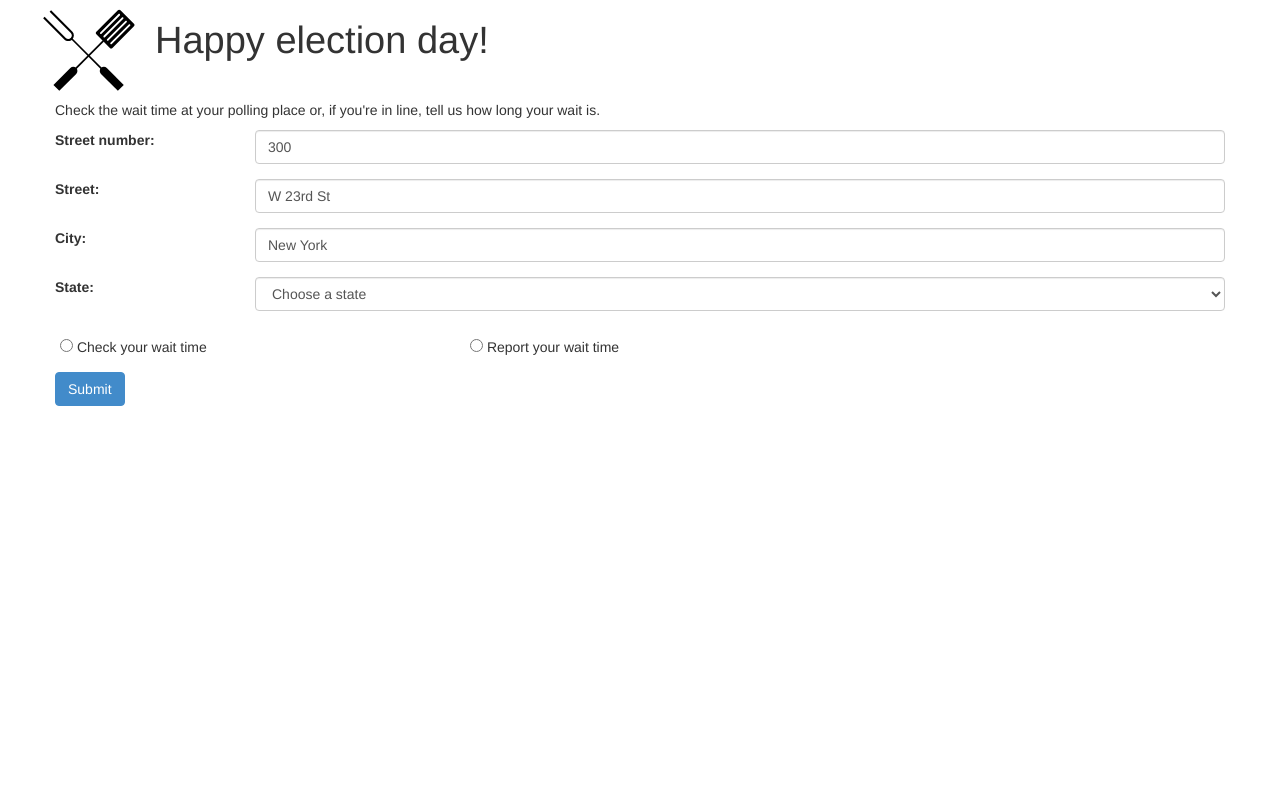
After one commit to ChrisSmith/KansasBBQueue-, a PHP site: page /electiondayform.php in a window 1280 px wide. The commit adds this page. Run offline with PHP 8.4, Linux system fonts and the light colour scheme.

Commit message:
add templates for the pages

```diff
--- /dev/null
+++ b/electiondayform.php
@@ -0,0 +1,102 @@
+<html lang="en">
+	<head>
+		<meta name="viewport" content="width=device-width, initial-scale=1.0">
+		<link rel="stylesheet" href="css/bootstrap.min.css"></link>
+		<link rel="stylesheet" href="css/style.css"></link>
+		<script type="text/javascript" src="js/jquery.min.js"></script>
+		<script type="text/javascript" src="js/bootstrap.min.js"></script>
+	</head>
+	<body>
+
+	<div class="container">
+		<div class="row">
+
+		    <img id="logo" src="img/bbq.svg">
+			<div class="col-8"><h1>Happy election day!</h1></div>
+
+			<div class="col-12">
+
+				<form class="form-horizontal" action="phone.php" method="post">
+					<fieldset>
+						<div class="form-group">
+							<p class="col-12" class="help-block">Check the wait time at your polling place or, if you're in line, tell us how long your wait is.</p>
+				            <label class="col-2" for="street-num">Street number:</label>
+				            <div class="col-10">
+				              <input class="form-control" type="tel" id="street-num" name="street-num" value="300">
+				            </div>
+						</div>
+
+						<div class="form-group">
+							<label class="col-2" for="street">Street:</label>
+							<div class="col-10">
+							  <input class="form-control" type="tel" id="street" name="street" value="W 23rd St">
+							</div>
+						</div>
+
+						<div class="form-group">
+							<label class="col-2" for="street">City:</label>
+							<div class="col-10">
+							  <input class="form-control" type="text" id="city" name="city" value="New York">
+							</div>
+						</div>
+
+						<div class="form-group">
+							<label class="col-2" for="state">State:</label>
+							<div class="col-10">
+
+							  <?php
+
+							      $states_arr = array('KS'=>"Kansas",'NY' => "New York");
+
+							      function showOptionsDrop($array, $active, $echo=true){
+							          $string = '';
+
+							          foreach($array as $k => $v){
+							              $s = ($active == $k)? ' selected="selected"' : '';
+							              $string .= '<option value="'.$k.'"'.$s.'>'.$v.'</option>'."\n";
+							          }
+
+							          if($echo)   echo $string;
+							          else        return $string;
+							      }
+							  ?>
+							  <select name="state" class="form-control">
+							    <option value="0">Choose a state</option>
+							    <?php showOptionsDrop($states_arr, null, true); ?>
+							  </select>
+							</div>
+						</div>
+
+						<div class="form-group">
+							<label class="checkbox-inline col-4">
+								<input type="radio" name="checkin" value="get"> Check your wait time </input>
+							</label>
+							<label class="checkbox-inline col-4">
+								<input type="radio" name="checkin" value="report"> Report your wait time </input>
+							</label>
+						</div>
+
+						<button id="submit" type="submit" class="btn btn-primary">Submit</button>
+
+						<script>
+						$('#submit').on('click', function() {
+							var buttons = document.getElementsByName('checkin');
+							$.each(buttons, function() {
+								if (this.checked) {
+									$('.form-horizontal')[0].action = this.value + 'Wait.php';
+								}
+							})
+						})
+						</script>
+
+					</fieldset>
+				</form>
+
+			</div>
+
+		</div>
+	</div>
+
+
+  </body>
+</html>
--- a/pre1.php
+++ b/home.php
@@ -17,7 +17,7 @@
 			<div class="col-12">
 				<h3>Your next election is in 34 days!</h3>
 
-				<form class="form-horizontal" action="phone.php" method="post">
+				<form class="form-horizontal" action="index.php" method="post">
 					<fieldset>
 						<div class="form-group">
 							<p class="col-12" class="help-block">Register and we'll tell you when lines at voting booths are short</p>
```
Also changed, not shown: getWait.php (added, +24 -0 lines), reportWait.php (added, +22 -0 lines).
